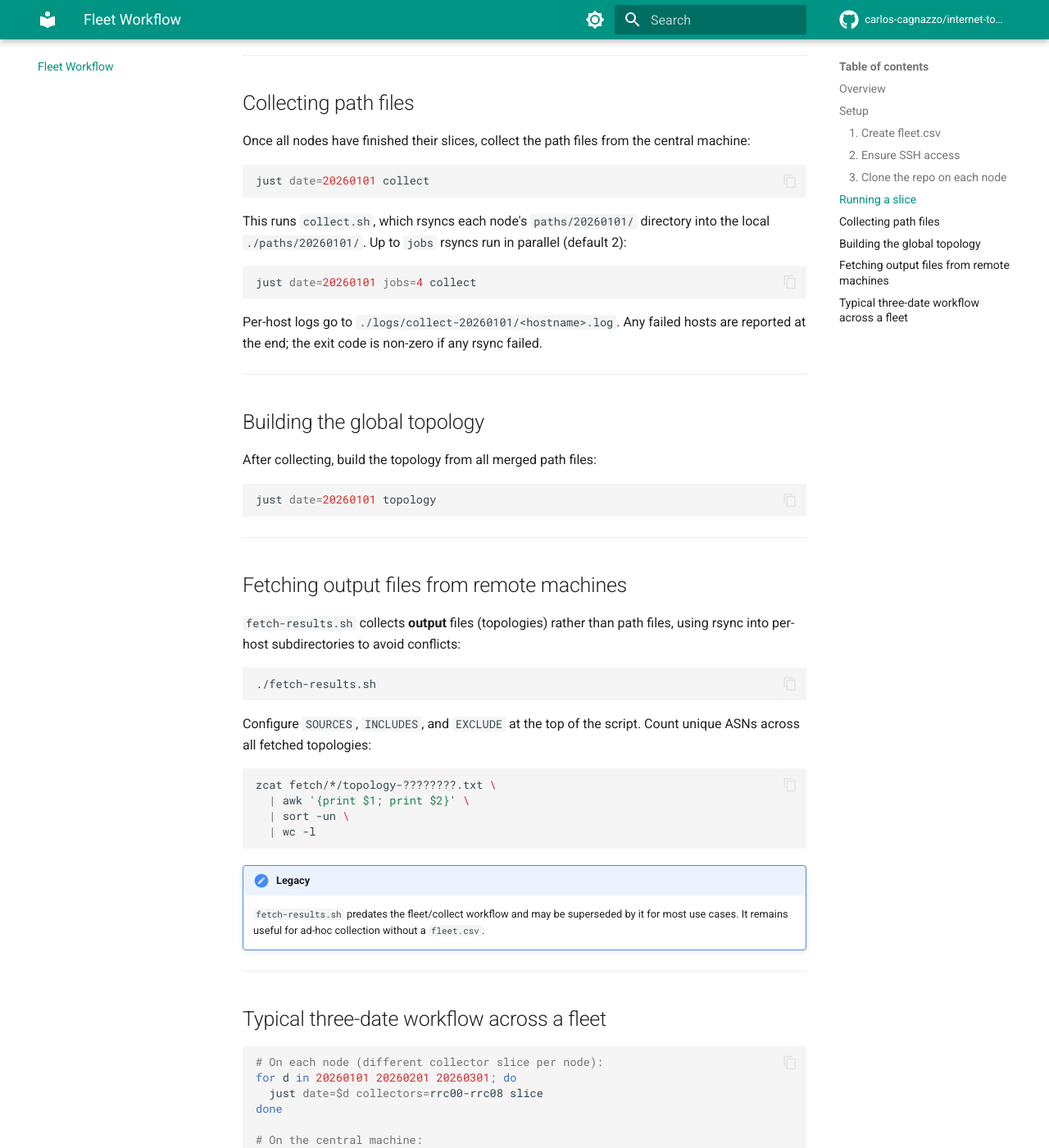
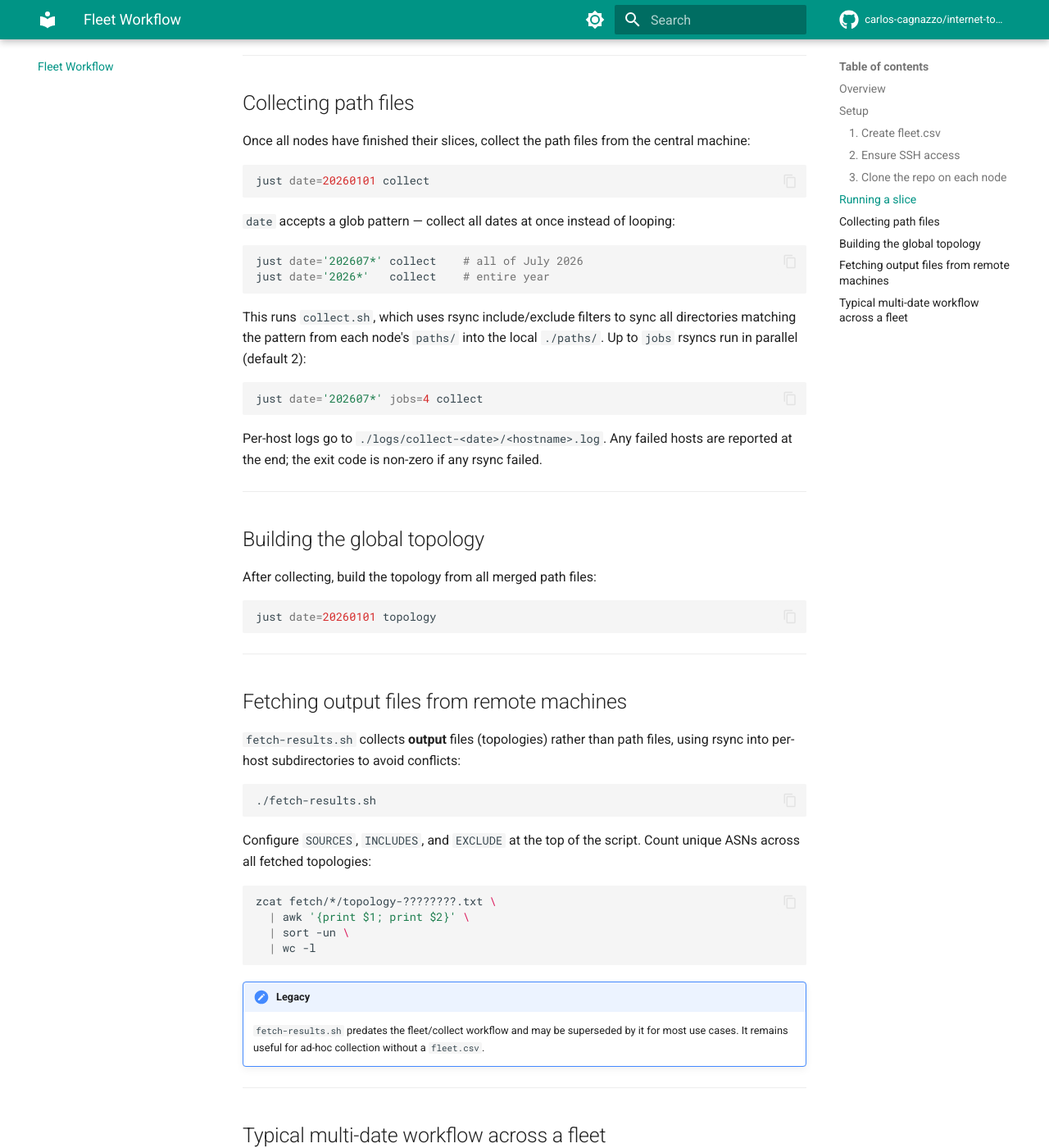
Before and after one commit to carlos-cagnazzo/internet-topology-ris, an MkDocs documentation site: the page built from docs/fleet.md, in a window 1280 px wide and 1400 px high, scrolled down 1796 px. Shown: the whole window at 82% size. Built offline with MkDocs 1.6.1 and Material for MkDocs 9.7.7, drawn with Linux system fonts in a browser that asks for light colours; comment, search, counter and statistics services are not loaded; some of the changed text lies outside the part shown.

Commit message:
docs: update fleet workflow docs and QR card for collect glob patterns
collect.sh now accepts date glob patterns (202607*, 2026*, etc).
Updated fleet.md collect section with pattern examples and rewrote the
multi-date workflow to use a single collect pass. QR card collect.sh
entry shows YYYYMMDD|PATTERN syntax with usage examples.

Co-Authored-By: Claude Sonnet 4.6 <noreply@anthropic.com>

````diff
--- a/docs/fleet.md
+++ b/docs/fleet.md
@@ -81,13 +81,20 @@ Once all nodes have finished their slices, collect the path files from the centr
 just date=20260101 collect
 ```
 
-This runs `collect.sh`, which rsyncs each node's `paths/20260101/` directory into the local `./paths/20260101/`. Up to `jobs` rsyncs run in parallel (default 2):
+`date` accepts a glob pattern — collect all dates at once instead of looping:
 
 ```bash
-just date=20260101 jobs=4 collect
+just date='202607*' collect    # all of July 2026
+just date='2026*'   collect    # entire year
 ```
 
-Per-host logs go to `./logs/collect-20260101/<hostname>.log`. Any failed hosts are reported at the end; the exit code is non-zero if any rsync failed.
+This runs `collect.sh`, which uses rsync include/exclude filters to sync all directories matching the pattern from each node's `paths/` into the local `./paths/`. Up to `jobs` rsyncs run in parallel (default 2):
+
+```bash
+just date='202607*' jobs=4 collect
+```
+
+Per-host logs go to `./logs/collect-<date>/<hostname>.log`. Any failed hosts are reported at the end; the exit code is non-zero if any rsync failed.
 
 ---
 
@@ -123,7 +130,7 @@ zcat fetch/*/topology-????????.txt \
 
 ---
 
-## Typical three-date workflow across a fleet
+## Typical multi-date workflow across a fleet
 
 ```bash
 # On each node (different collector slice per node):
@@ -131,9 +138,11 @@ for d in 20260101 20260201 20260301; do
   just date=$d collectors=rrc00-rrc08 slice
 done
 
-# On the central machine:
+# On the central machine — collect all three dates in one pass:
+just date='202601*' jobs=4 collect
+
+# Build topology per date:
 for d in 20260101 20260201 20260301; do
-  just date=$d jobs=4 collect
   just date=$d topology
 done
 ```
````
Also changed, not shown: tools-qr.html (+4 -3 lines).
